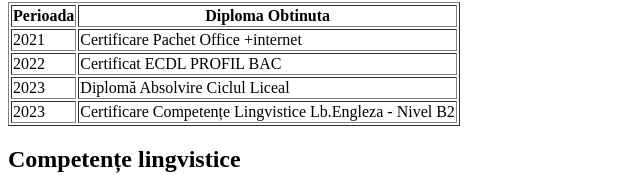
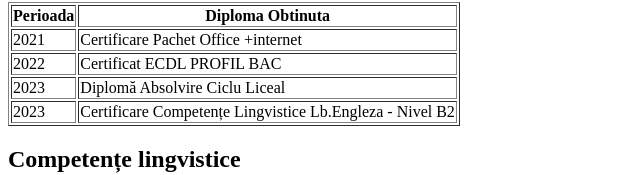
Before and after one commit to VladutBoangar/web, a plain HTML site: page Lab 1 Tema 1 CV.html in a window 1280 px wide. Shown: the part 780-955 px from the top of the page, 0-640 px from the left. Drawn offline with Linux system fonts and the light colour scheme.

Commit message:
Lab 1 Tema 1 CV.html

```diff
--- a/Lab 1 Tema 1 CV.html
+++ b/Lab 1 Tema 1 CV.html
@@ -61,7 +61,7 @@
 
         <tr>
             <td>2023</td>
-            <td>Diplomă Absolvire Ciclul Liceal</td>
+            <td>Diplomă Absolvire Ciclu Liceal</td>
         </tr>
 
         <tr>
```
